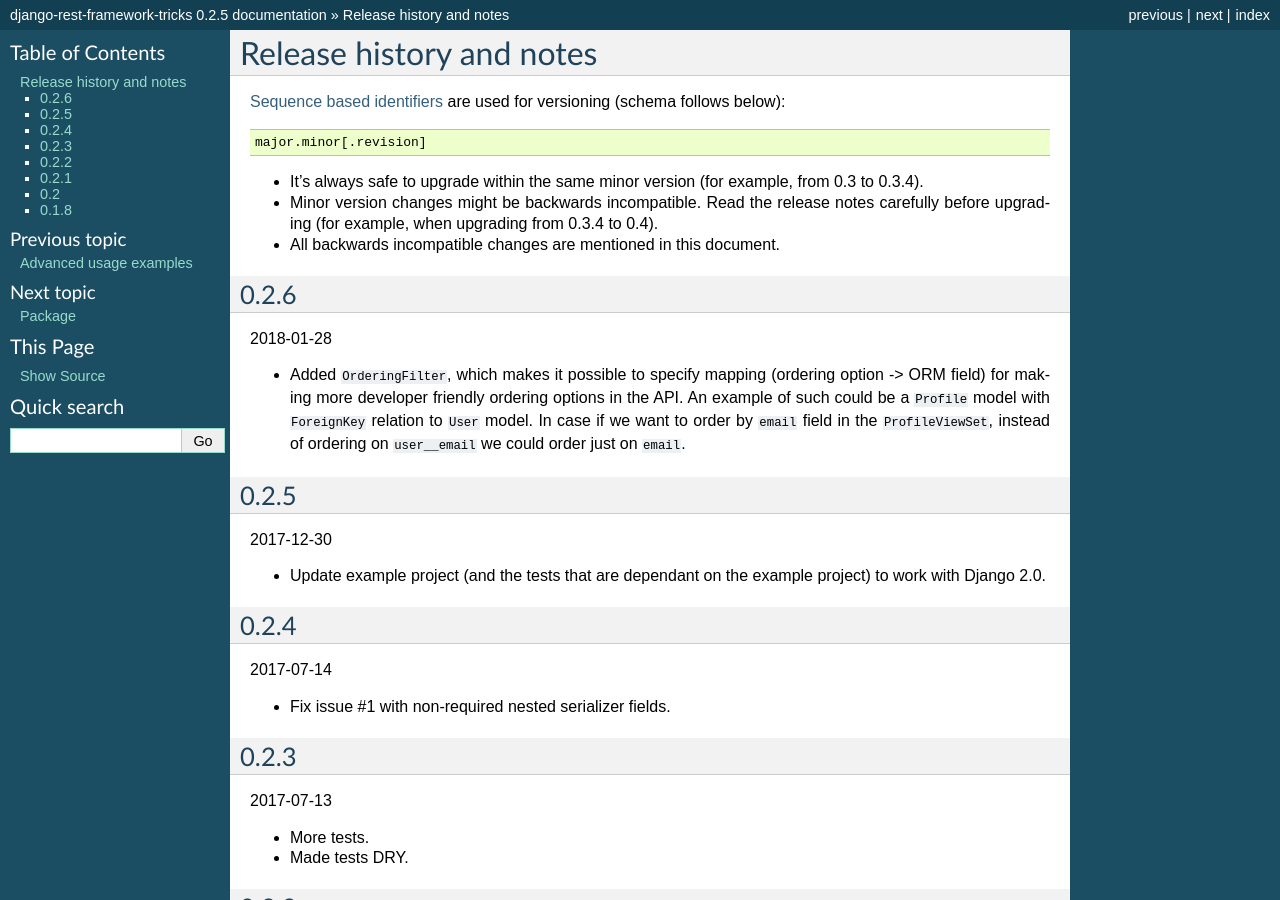
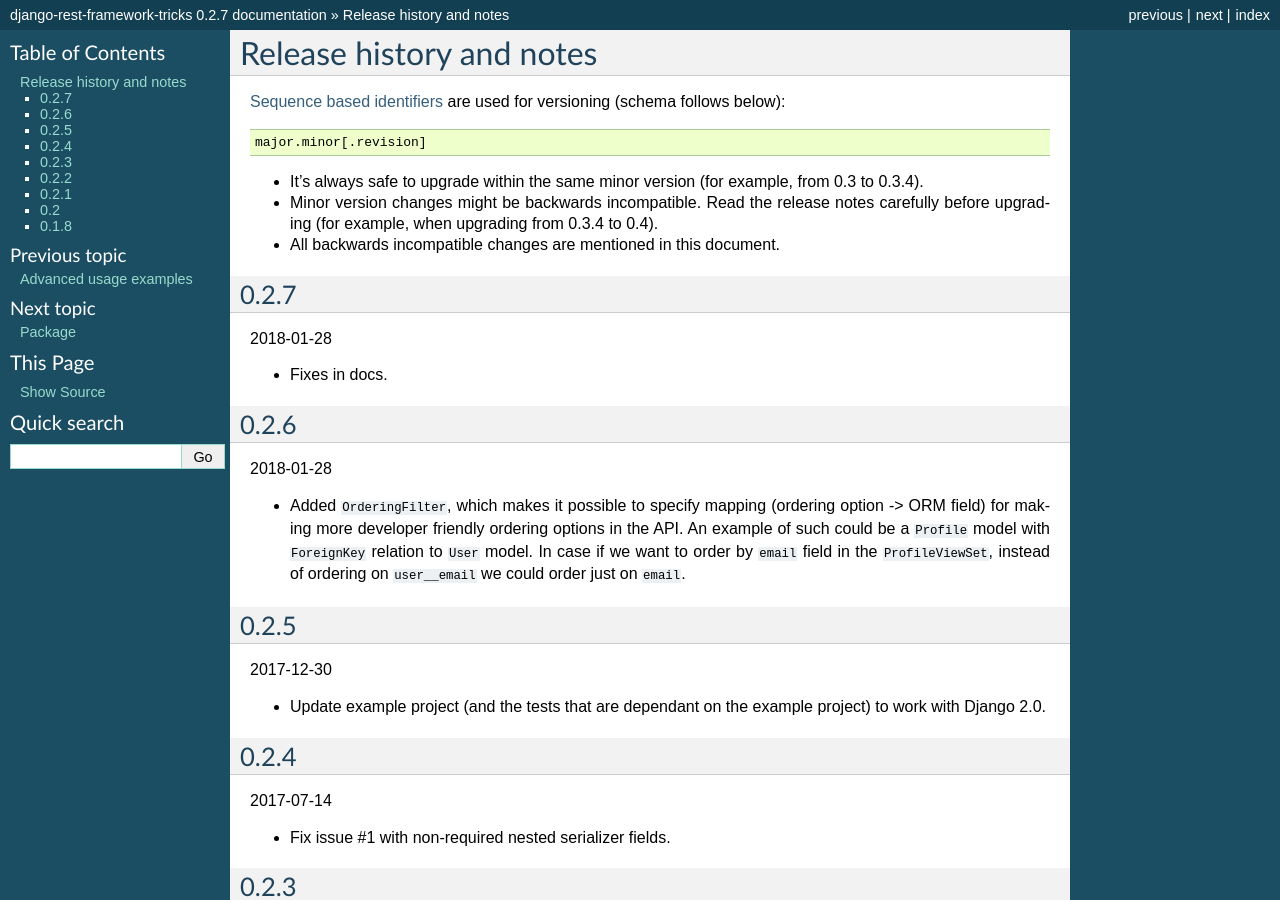
Before and after one commit to barseghyanartur/django-rest-framework-tricks, a Sphinx documentation site: the page built from docs/changelog.rst, in a window 1280 px wide and 900 px high. Built offline with Sphinx 7.4.7, drawn with Linux system fonts in a browser that asks for light colours; pages that are not in the unit, such as notebooks, are missing from menus; some of the changed text lies outside the part shown.

Commit message:
prepare 0.2.7

```diff
--- a/CHANGELOG.rst
+++ b/CHANGELOG.rst
@@ -14,6 +14,12 @@ are used for versioning (schema follows below):
   release notes carefully before upgrading (for example, when upgrading from
   0.3.4 to 0.4).
 - All backwards incompatible changes are mentioned in this document.
+
+0.2.7
+-----
+2018-01-28
+
+- Fixes in docs.
 
 0.2.6
 -----
--- a/docs/changelog.rst
+++ b/docs/changelog.rst
@@ -14,6 +14,12 @@ are used for versioning (schema follows below):
   release notes carefully before upgrading (for example, when upgrading from
   0.3.4 to 0.4).
 - All backwards incompatible changes are mentioned in this document.
+
+0.2.7
+-----
+2018-01-28
+
+- Fixes in docs.
 
 0.2.6
 -----
--- a/setup.py
+++ b/setup.py
@@ -7,7 +7,7 @@ try:
 except:
     readme = ''
 
-version = '0.2.6'
+version = '0.2.7'
 
 install_requires = [
     'six>=1.9',
--- a/src/rest_framework_tricks/__init__.py
+++ b/src/rest_framework_tricks/__init__.py
@@ -3,7 +3,7 @@ Collection of various tricks for Django REST framework.
 """
 
 __title__ = 'django-rest-framework-tricks'
-__version__ = '0.2.5'
+__version__ = '0.2.7'
 __author__ = 'Artur Barseghyan <artur.barseghyan@gmail.com>'
 __copyright__ = '2017-2018 Artur Barseghyan'
 __license__ = 'GPL 2.0/LGPL 2.1'
```
